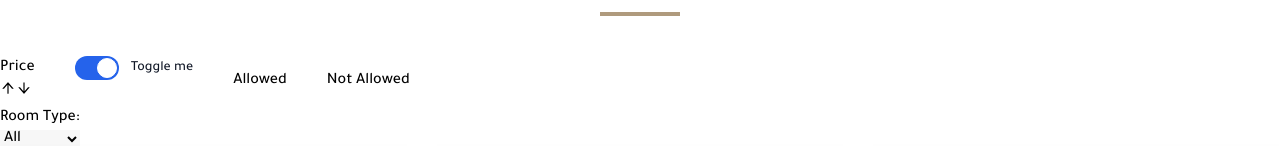
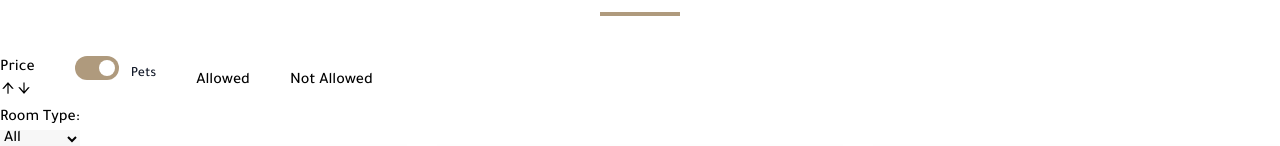
Before and after one commit to K-Othman/The-Gem-Hotel, a React (Vite) app: page /rooms in a window 1280 px wide. Shown: the part 616-762 px from the top of the page. Built offline with nearby package versions, Linux system fonts and the light colour scheme; grey boxes are pictures that could not be loaded.

Commit message:
get filtering room by pets with toggle to work

```diff
--- a/package.json
+++ b/package.json
@@ -10,6 +10,7 @@
     "preview": "vite preview"
   },
   "dependencies": {
+    "@headlessui/react": "^1.7.14",
     "localforage": "^1.10.0",
     "match-sorter": "^6.3.1",
     "react": "^18.2.0",
--- a/src/components/SearchRooms/SearchRooms.tsx
+++ b/src/components/SearchRooms/SearchRooms.tsx
@@ -1,4 +1,6 @@
 import { useContext, useState } from "react";
+import { Switch } from "@headlessui/react";
+
 // import hotelRooms from "../data/rooms.json";
 import { RoomsContext } from "../../context/SearchRoomsContext";
 import { Link } from "react-router-dom";
@@ -14,6 +16,10 @@
     handleRoomTypeChange,
     rooms,
   } = useContext(RoomsContext);
+
+  const toggleAllowedPets = () => {
+    setAllowedPets(!allowedPets);
+  };
 
   return (
     <section className="py-10 container mx-auto">
@@ -51,61 +57,32 @@
             </div>
             <div>
               <div>
-                <label className="relative inline-flex items-center cursor-pointer">
-                  <input type="checkbox" checked className="sr-only peer" />
-                  <div className="w-11 h-6 bg-gray-200 peer-focus:outline-none peer-focus:ring-4 peer-focus:ring-blue-300 dark:peer-focus:ring-blue-800 rounded-full peer dark:bg-gray-700 peer-checked:after:translate-x-full peer-checked:after:border-white after:content-[''] after:absolute after:top-[2px] after:left-[2px] after:bg-white after:border-gray-300 after:border after:rounded-full after:h-5 after:w-5 after:transition-all dark:border-gray-600 peer-checked:bg-blue-600"></div>
-                  <span className="ml-3 text-sm font-medium text-gray-900 dark:text-gray-300">
-                    Toggle me
-                  </span>
-                </label>
-                {/* <div className="w-[50px] h-[20px] rounded-md relative bg-main-color text-black">
-                  <button
-                    className="absolute top-0 w-[50%] h-[100%] bg-secondary-color flex"
-                    onClick={allowedPetsHandler}
-                  >
-                    {" "}
-                  </button>
-                  <button
-                    className="absolute top-0 w-[50%] h-[100%] bg-secondary-color flex translate-x-[100%]"
-                    onClick={notAllowedPetsHandler}
-                  ></button> */}
-                {/* <button
-                    onClick={
-                      allowedPets ? notAllowedPetsHandler : allowedPetsHandler
+                <Switch
+                  checked={allowedPets}
+                  onChange={(value) => {
+                    setAllowedPets(value);
+                    if (value) {
+                      allowedPetsHandler();
+                    } else {
+                      notAllowedPetsHandler();
                     }
-                    className="w-[50px] h-[20px] rounded-md bg-main-color text-black"
-                  >
-                    {allowedPets ? (
-                      <button
-                        onClick={allowedPetsHandler}
-                        className="absolute top-0 w-[50%] h-[100%] bg-secondary-color flex"
-                      ></button>
-                    ) : (
-                      <button
-                        onClick={notAllowedPetsHandler}
-                        className="absolute top-0 w-[50%] h-[100%] bg-secondary-color flex translate-x-[100%]"
-                      ></button>
-                    )}
-                  </button> */}
+                  }}
+                  className={`${
+                    allowedPets ? "bg-secondary-color" : "bg-gray-200"
+                  } relative inline-flex h-6 w-11 items-center rounded-full`}
+                >
+                  <span className="sr-only">Pets</span>
+                  <span
+                    className={`${
+                      allowedPets ? "translate-x-6" : "translate-x-1"
+                    } inline-block h-4 w-4 transform rounded-full bg-white transition`}
+                  />
+                </Switch>
+                <span className="ml-3 text-sm font-medium text-gray-900 dark:text-gray-300">
+                  Pets
+                </span>
               </div>
-
-              {/* {allowedPets ? (
-                  <div className="w-[50px] h-[20px] rounded-md relative bg-main-color text-black">
-                    <button
-                      onClick={allowedPetsHandler}
-                      className="absolute top-0 w-[50%] h-[100%] bg-secondary-color flex"
-                    ></button>
-                  </div>
-                ) : (
-                  <div className="w-[50px] h-[20px] rounded-md relative bg-main-color text-black">
-                    <button
-                      onClick={notAllowedPetsHandler}
-                      className="absolute top-0 w-[50%] h-[100%] bg-secondary-color flex translate-x-[100%]"
-                    ></button>
-                  </div>
-                )} */}
             </div>
-            {/* the pets button */}
 
             <button onClick={allowedPetsHandler}>Allowed </button>
             <button onClick={notAllowedPetsHandler}>Not Allowed</button>
```
Also changed, not shown: 1 other file (tests, documents, lock files or other folders).
